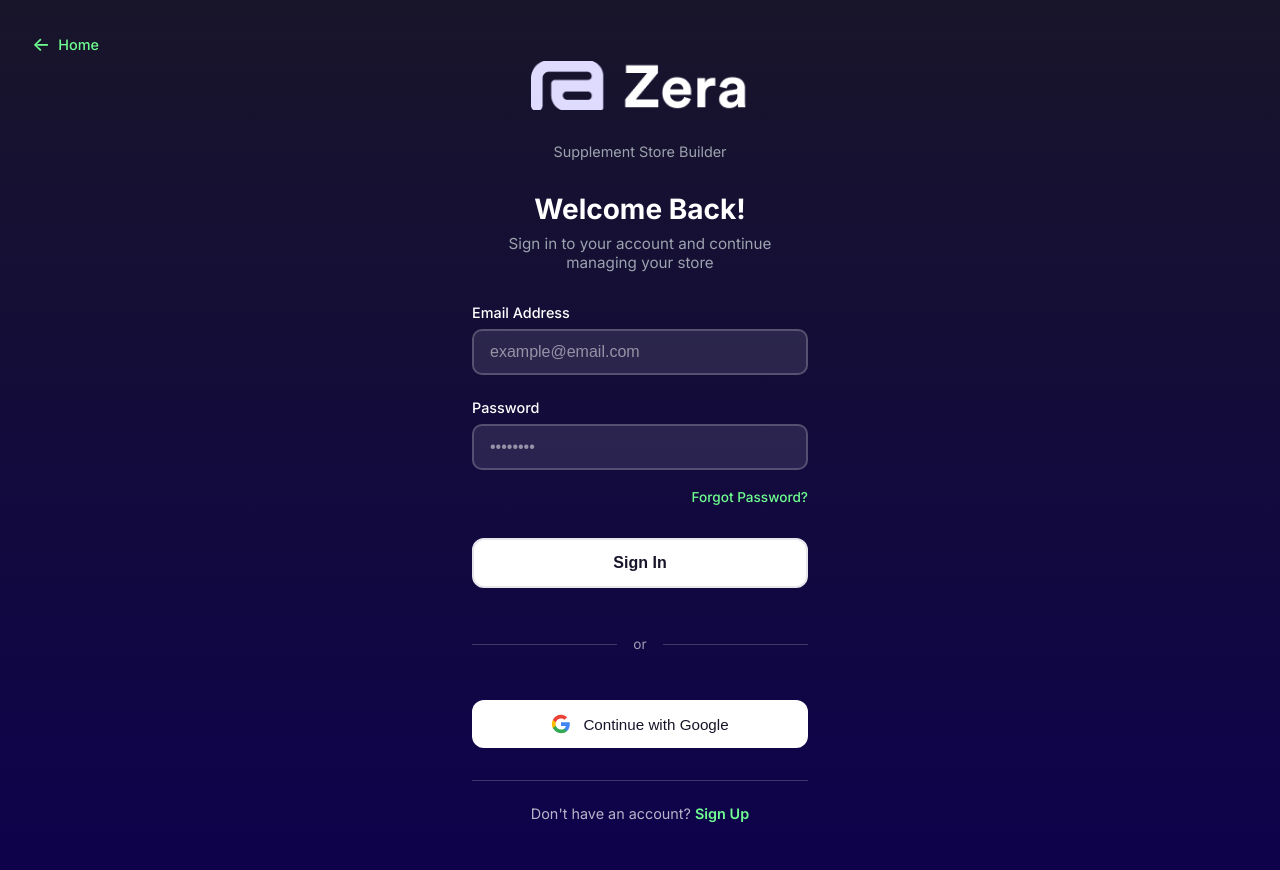
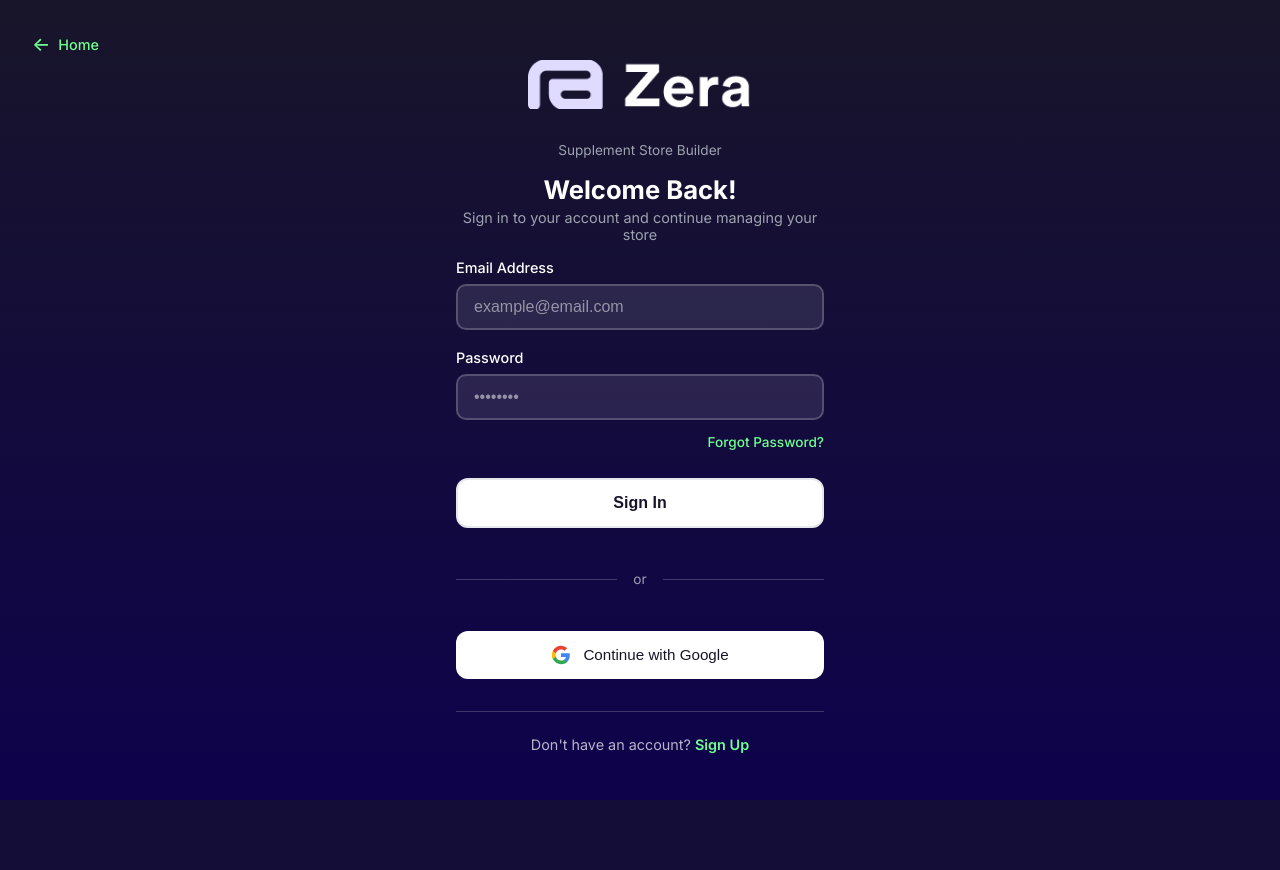
Before and after one commit to Furkanpusher/ZERA, a PHP site: page /auth.php in a window 1280 px wide. After the commit the page ends 800 px from the top, so only its background shows below. Run offline with PHP 8.4, Linux system fonts and the light colour scheme.

Commit message:
Updated last version login page

```diff
--- a/css/auth.css
+++ b/css/auth.css
@@ -25,7 +25,8 @@ body {
 }
 
 .auth-card {
-    padding: 3rem 2rem;
+    padding: 1.5rem 1rem;
+
     animation: slideInUp 0.6s ease-out;
 }
 
@@ -42,11 +43,11 @@ body {
 
 .logo {
     text-align: center;
-    margin-bottom: 2rem;
+    margin-bottom: 1rem;
 }
 
 .logo img {
-    width: px;
+    width: 225px;
     height: 75px;
     margin-bottom: 1rem;
 }
@@ -60,30 +61,30 @@ body {
 
 .logo p {
     color: #9ca3af;
-    font-size: 0.9rem;
+    font-size: 0.85rem;
 }
 
 .auth-header {
     text-align: center;
-    margin-bottom: 2rem;
+    margin-bottom: 1rem;
 }
 
 .auth-header h2 {
     color: white;
-    font-size: 1.75rem;
+    font-size: 1.6rem;
     font-weight: 700;
-    margin-bottom: 0.5rem;
+    margin-bottom: 0.2rem;
 }
 
 .auth-header p {
     color: #9ca3af;
-    font-size: 0.95rem;
+    font-size: 0.9rem;
 }
 
 .auth-form {
     display: flex;
     flex-direction: column;
-    gap: 1.5rem;
+    gap: 1.2rem;
 }
 
 .form-group {
```
